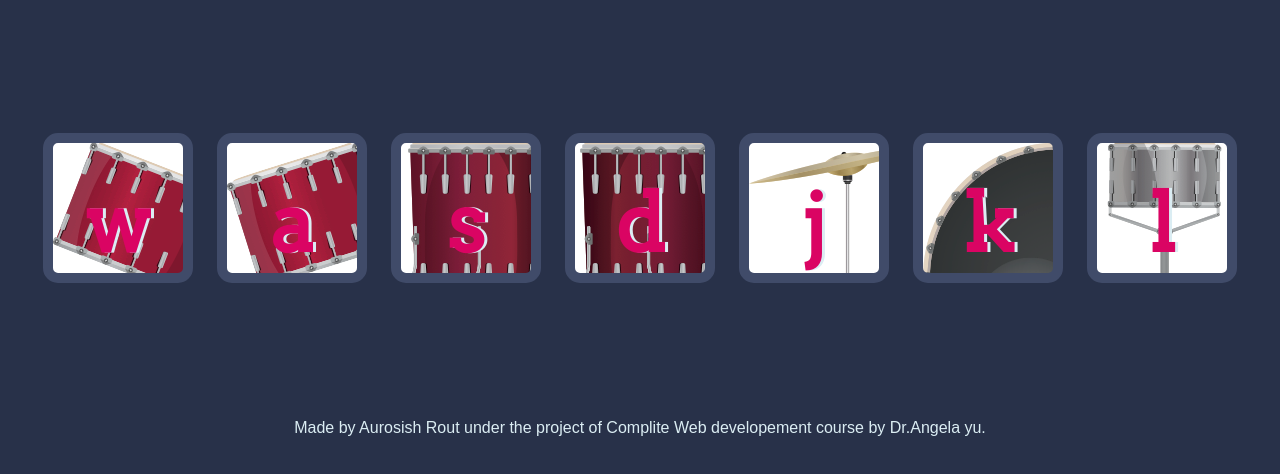
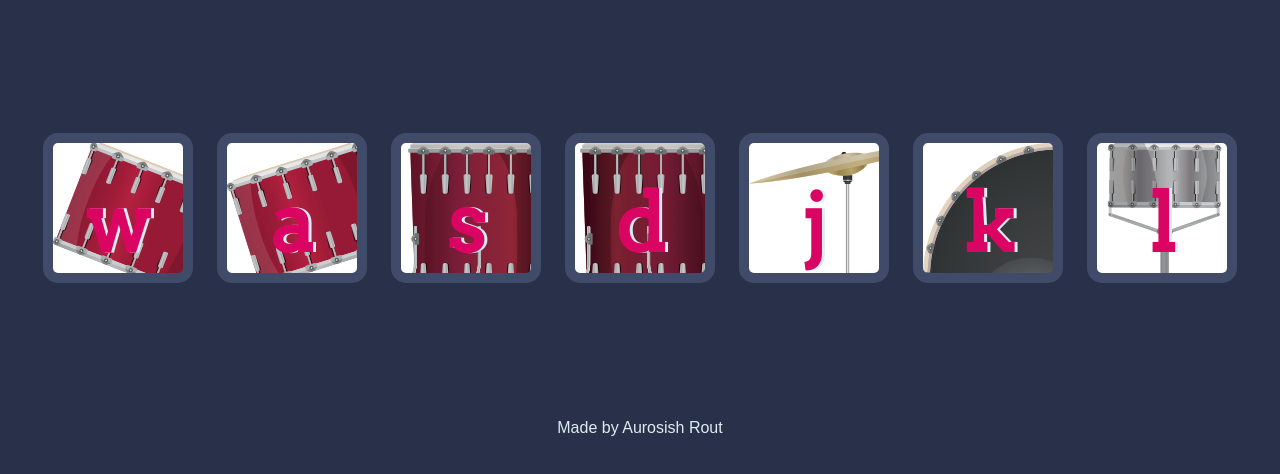
Before and after one commit to Aurosish07/Drum-Kit, a plain HTML site: page index.html in a window 1280 px wide. Shown: the part 156-630 px from the top of the page. Drawn offline with Linux system fonts and the light colour scheme.

Commit message:
Update index.html

```diff
--- a/index.html
+++ b/index.html
@@ -23,7 +23,7 @@
 
 
   <footer>
-    Made by Aurosish Rout under the project of Complite Web developement course by Dr.Angela yu.
+    Made by Aurosish Rout
   </footer>
 
   <script src="index.js">
```
